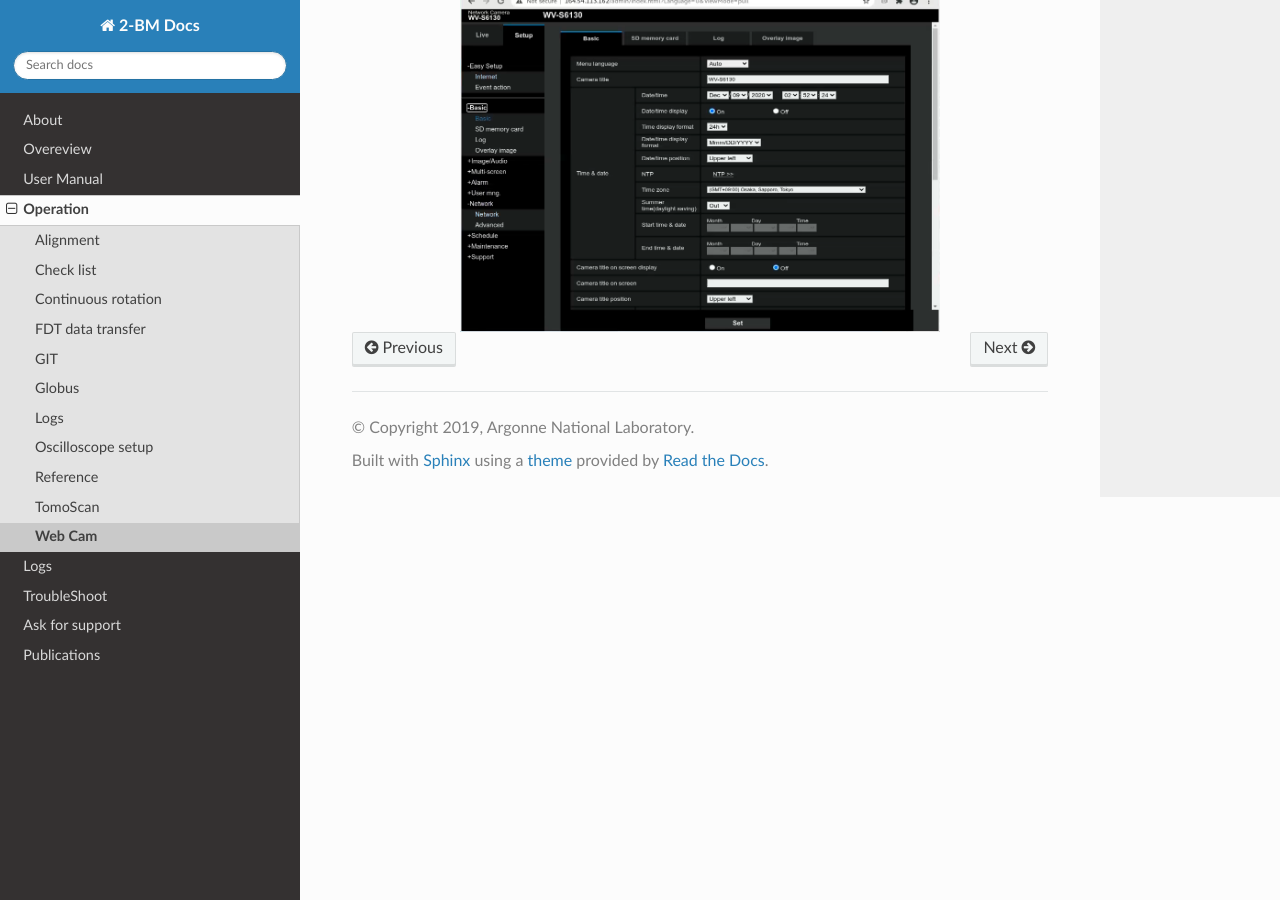
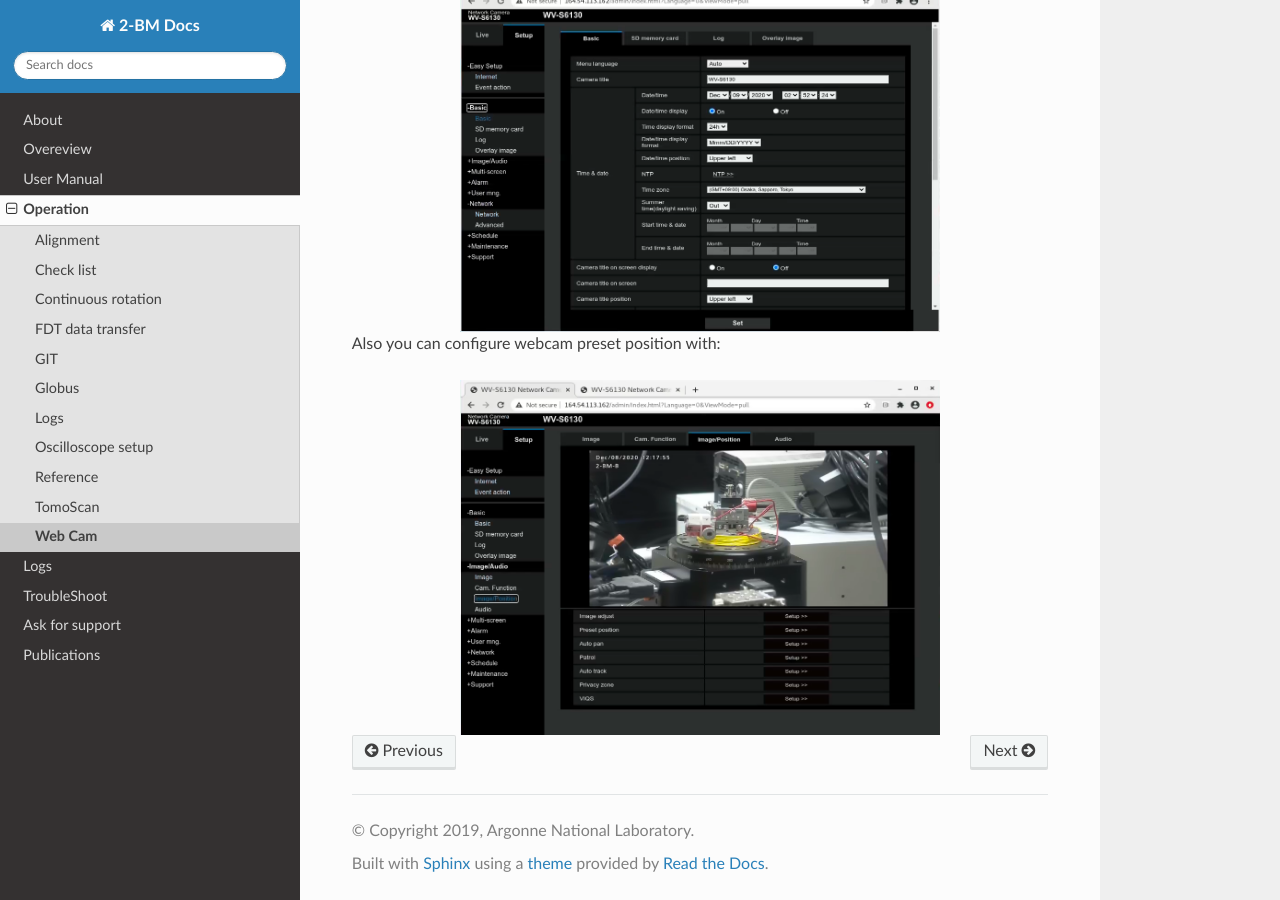
Before and after one commit to xray-imaging/2bm-docs, a Sphinx documentation site: the page built from docs/source/ops/item_025.rst, in a window 1280 px wide and 900 px high, scrolled down 612 px. Built offline with Sphinx 7.4.7 and the Read the Docs theme 2.0.0, drawn with Linux system fonts in a browser that asks for light colours; the version number could not be read and is left out.

Commit message:
added webcam preset position configuration

```diff
--- a/docs/source/ops/item_025.rst
+++ b/docs/source/ops/item_025.rst
@@ -22,3 +22,10 @@ New webcams are accessible from::
    :width: 480px
    :align: center
    :alt: webCamNtp
+
+Also you can configure webcam preset position with:
+
+.. image:: ../img/webCamPreset.png
+   :width: 480px
+   :align: center
+   :alt: webCamPreset
```
Also changed, not shown: docs/source/img/webCamPreset.png (added).
